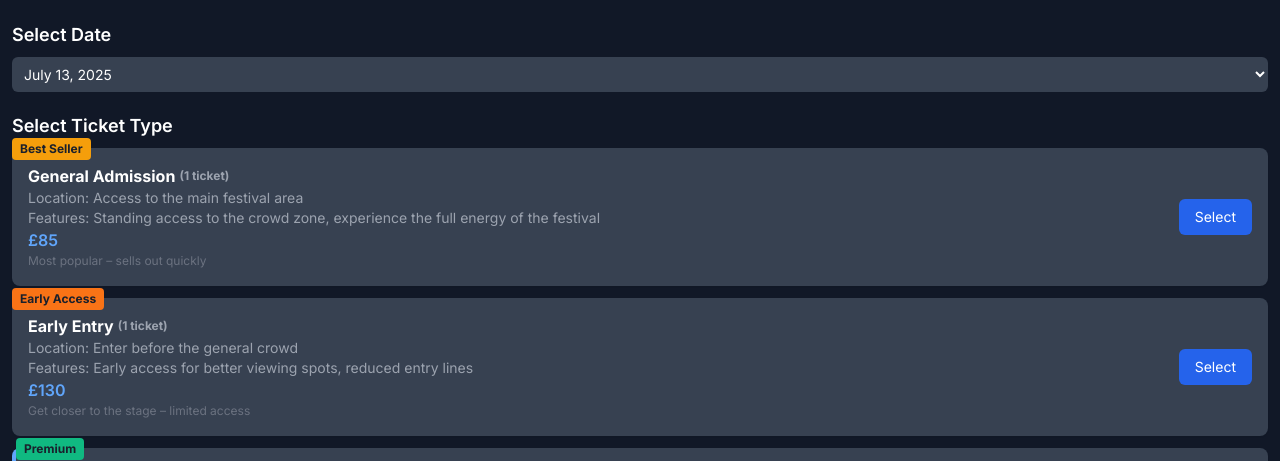
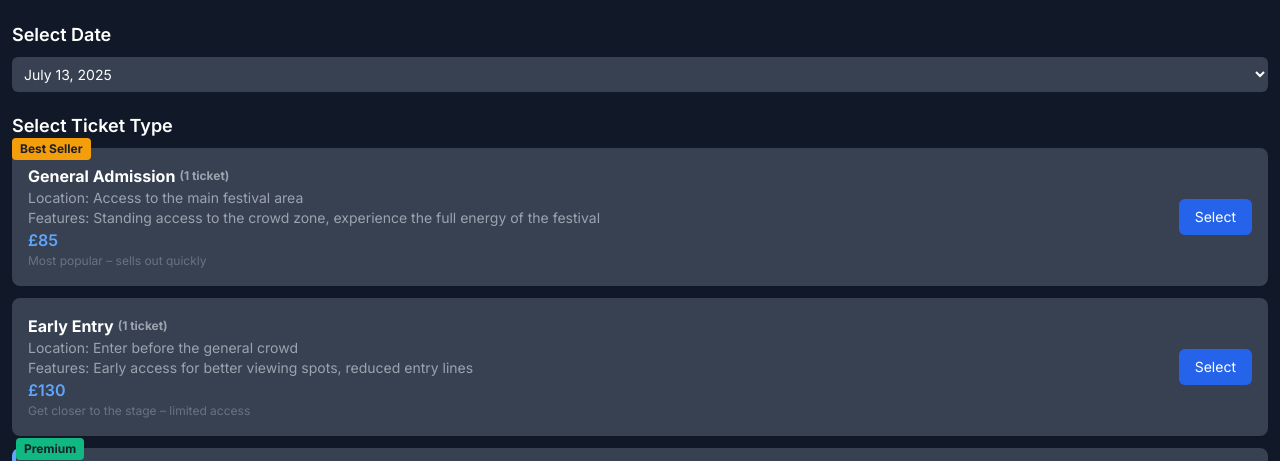
Before and after one commit to romariobgj/draketickets, a plain HTML site: page index.html in a window 1280 px wide. Shown: the part 299-760 px from the top of the page. Drawn offline with nearby package versions, Linux system fonts and the light colour scheme.

Commit message:
Update index.html

```diff
--- a/index.html
+++ b/index.html
@@ -87,18 +87,6 @@
             top: -10px;
             left: 0;
             background-color: #f59e0b;
-            color: #1a202c;
-            padding: 2px 8px;
-            font-size: 12px;
-            font-weight: bold;
-            border-radius: 4px;
-        }
-        .early-access::before {
-            content: 'Early Access';
-            position: absolute;
-            top: -10px;
-            left: 0;
-            background-color: #f97316;
             color: #1a202c;
             padding: 2px 8px;
             font-size: 12px;
@@ -220,7 +208,7 @@
                     <button class="bg-blue-600 text-white px-4 py-2 rounded-md text-sm hover:bg-blue-700" onclick="trackAddToCart('General Admission', 85)">Select</button>
                 </div>
                 <!-- Early Entry -->
-                <div class="ticket-card early-access bg-gray-700 p-4 rounded-lg shadow-sm flex justify-between items-center" onclick="selectTicket('Early Entry', 130, this)">
+                <div class="ticket-card bg-gray-700 p-4 rounded-lg shadow-sm flex justify-between items-center" onclick="selectTicket('Early Entry', 130, this)">
                     <div>
                         <h3 class="text-base font-bold inline-flex items-center">
                             Early Entry
```
